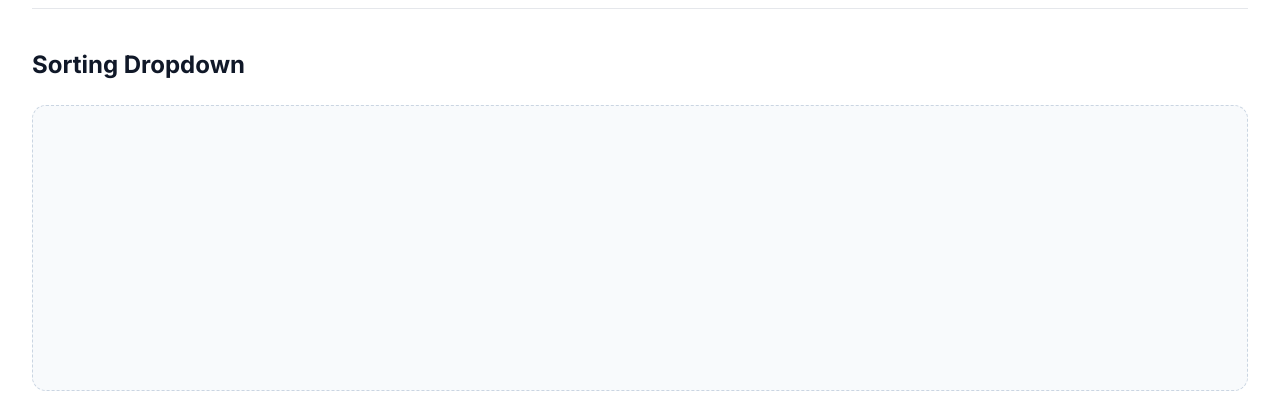
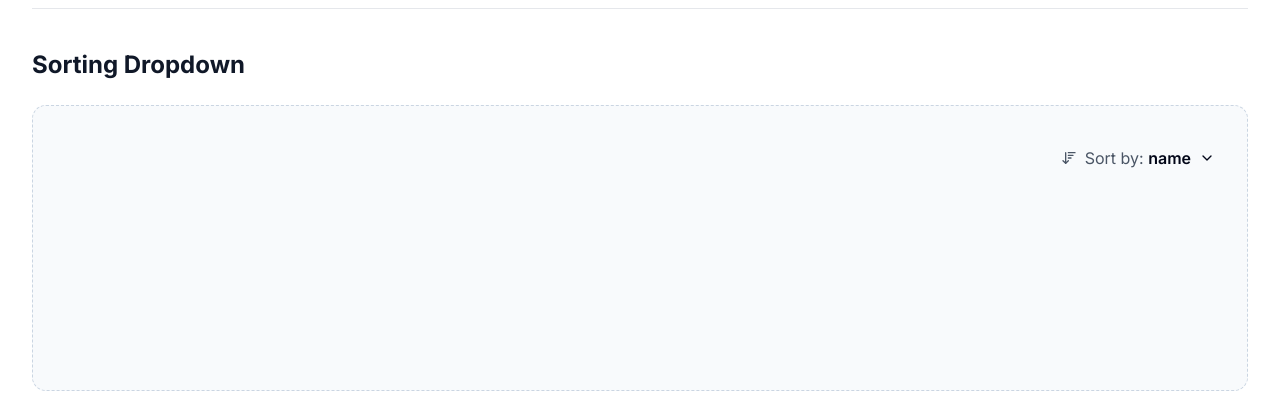
Before and after one commit to Abviol/scent, a Next.js app: page /demo in a window 1280 px wide. Shown: the part 4080-4488 px from the top of the page. Built offline with nearby package versions, Linux system fonts and the light colour scheme.

Commit message:
fix(demo): eslint error
- use <Sorting>
- remove unused setSorting

```diff
--- a/app/demo/page.tsx
+++ b/app/demo/page.tsx
@@ -55,7 +55,7 @@ export default function Page() {
 	];
 
 	// State for sorting
-	const [sorting, setSorting] = useState<SortingType>({ criteria: "name", order: "DESC" });
+	const [sorting] = useState<SortingType>({ criteria: "name", order: "DESC" });
 
 	// const handleSave = (e: ProductCardOnSaveEvent) => {
 	// 	console.log(
@@ -355,7 +355,7 @@ export default function Page() {
 				<DemoSection title="Sorting Dropdown">
 					<div className="flex justify-end h-[220px]">
 						<Suspense>
-							{/* <Sorting criteria={sorting.criteria} order={sorting.order} /> */}
+							 <Sorting criteria={sorting.criteria} order={sorting.order} />
 						</Suspense>
 					</div>
 				</DemoSection>
```
